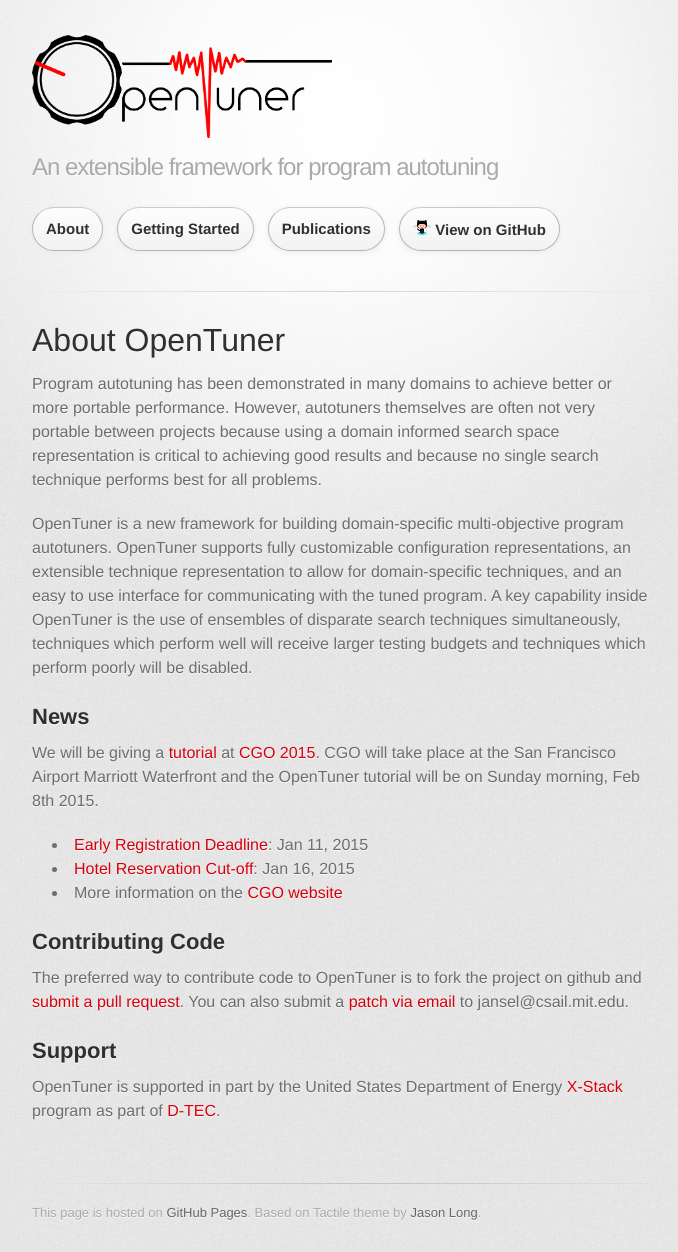
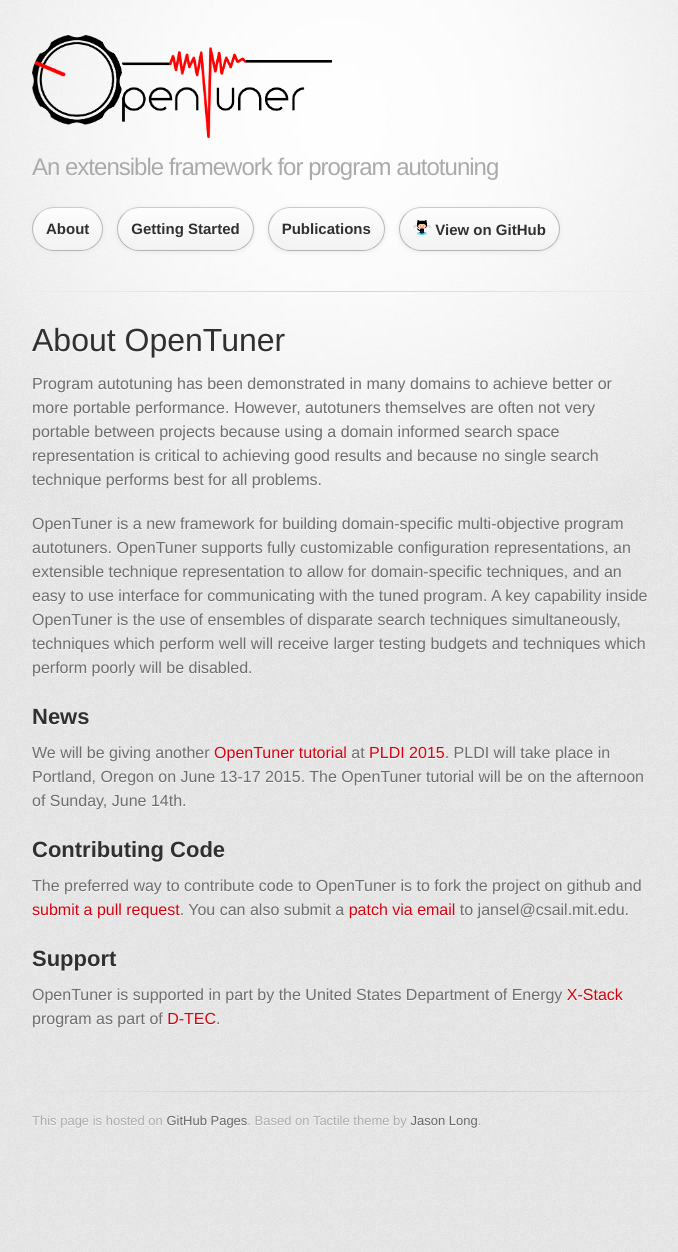
Before and after one commit to jansel/opentuner, a Jekyll site: the page built from index.md, in a window 1280 px wide. Shown: the whole page, without its empty margins (298-976 px from the left). Built offline with Jekyll 4.4.1, drawn with Linux system fonts in a browser that asks for light colours; some web fonts are replaced; Markdown is read by kramdown in place of the engine named in the settings; after the commit the page ends 1160 px from its top, so only the background shows below that.

Commit message:
Add PLDI'15 tutorial

```diff
--- a/_config.yml
+++ b/_config.yml
@@ -1,3 +1,5 @@
 name: OpenTuner
 markdown: redcarpet
 pygments: true
+gems:
+  - jekyll-redirect-from
--- a/index.md
+++ b/index.md
@@ -25,17 +25,10 @@
 News
 -------
 
-We will be giving a [tutorial](/tutorial/cgo2015/) at [CGO 2015][cgo2015].
-CGO will take place at the San Francisco Airport Marriott Waterfront and
-the OpenTuner tutorial will be on Sunday morning, Feb 8th 2015.
-
-- [Early Registration Deadline][cgoreg]: Jan 11, 2015
-- [Hotel Reservation Cut-off][cgohotel]: Jan 16, 2015
-- More information on the [CGO website][cgo2015]
-
-[cgoreg]: https://www.regonline.com/cgo2015
-[cgohotel]: https://aws.passkey.com/g/40122128
-[cgo2015]: http://cgo.org/cgo2015/
+We will be giving another [OpenTuner tutorial](/tutorial/pldi2015/) at
+[PLDI 2015](http://conf.researchr.org/home/pldi2015).  PLDI will take place
+in Portland, Oregon on June 13-17 2015.  The OpenTuner tutorial will be on
+the afternoon of Sunday, June 14th.
 
 Contributing Code
 -----------------
```
Also changed, not shown: tutorial_cgo2015.md (deleted, +0 -56 lines), tutorial_gettingstarted.md (+7 -5 lines), tutorial_pldi2015.md (added, +83 -0 lines), 8 other files.
